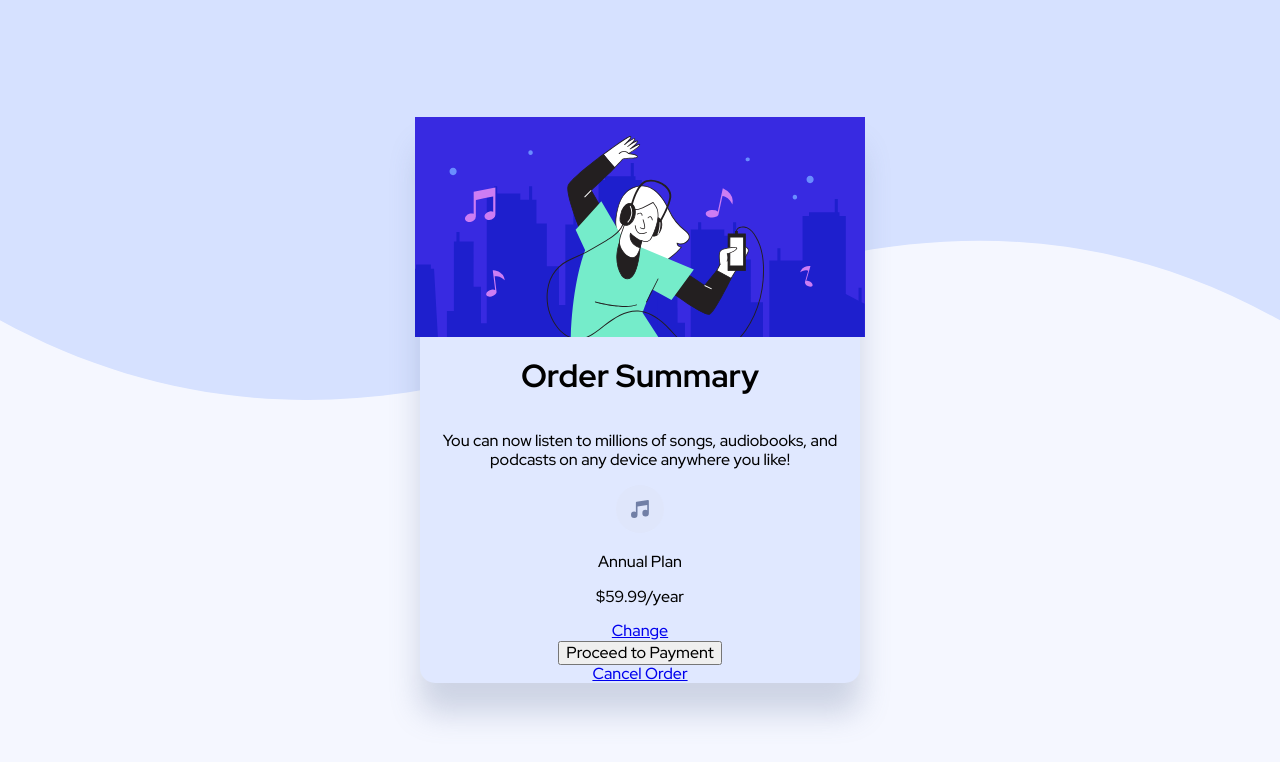
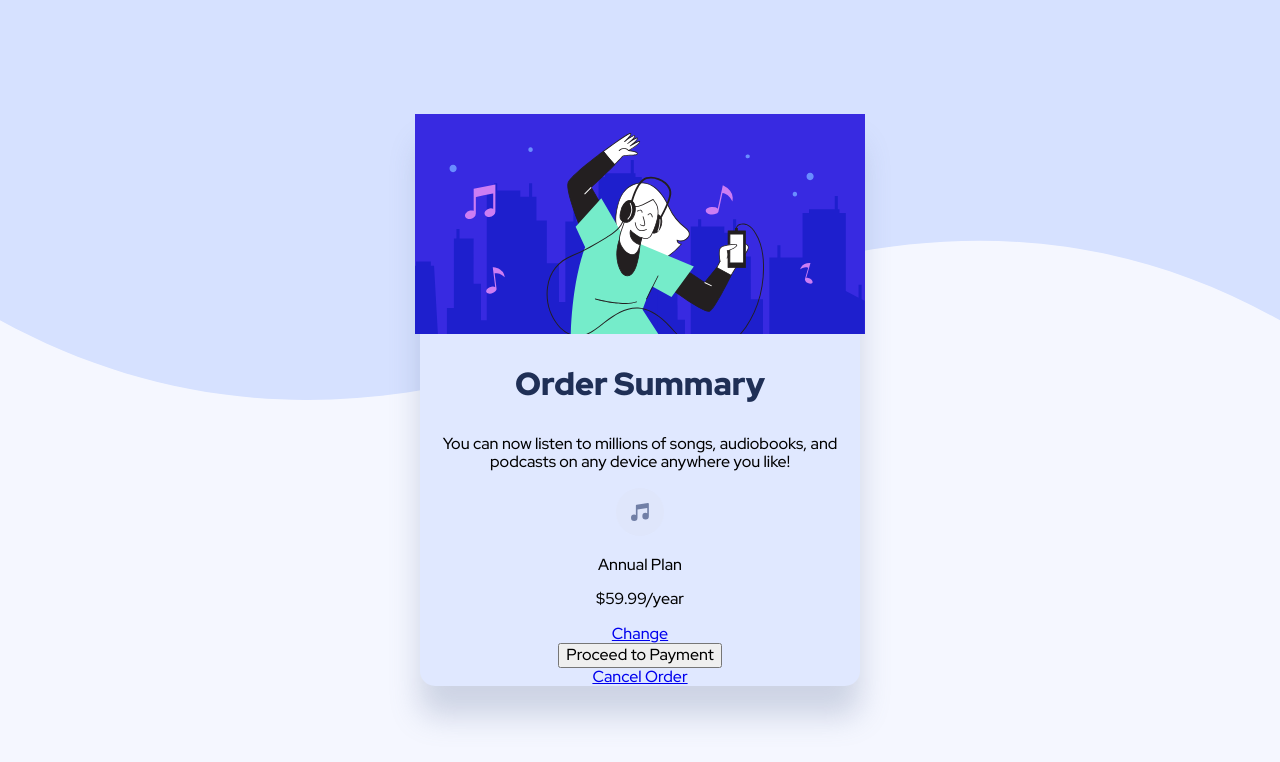
Before and after one commit to napalm-git/order-summary-component, a website: page index.html in a window 1280 px wide. Drawn offline with nearby package versions, Linux system fonts and the light colour scheme.

Commit message:
style wrapper header

```diff
--- a/sass/main.scss
+++ b/sass/main.scss
@@ -19,4 +19,11 @@ body {
   width: 440px;
   border-radius: 15px;
   box-shadow: 0px 30px 30px 0px rgba(114, 128, 167, 0.3);
+
+  & h1 {
+    margin-top: 2rem;
+    margin-bottom: 1rem;
+    font-weight: 900;
+    color: hsl(223, 47%, 23%);
+  }
 }
```
Also changed, not shown: sass/main.css, 1 other file.
